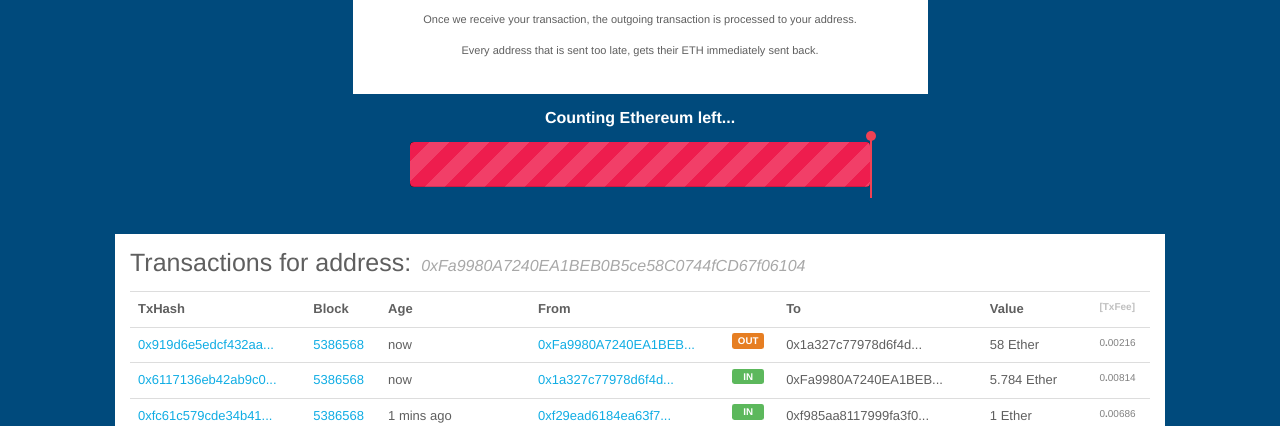
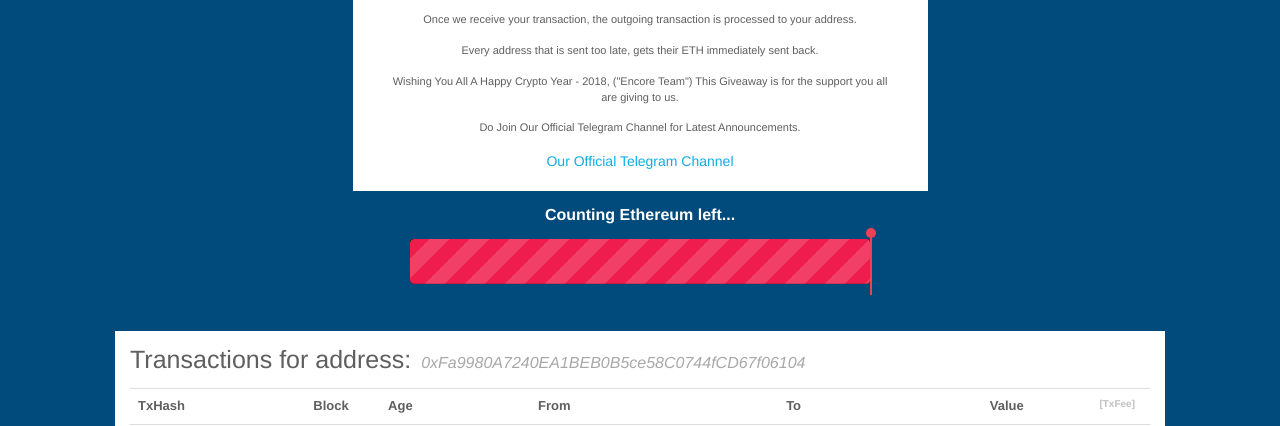
Before and after one commit to encoreth-giveaway/encoreth-giveaway.github.io, a plain HTML site: page index-2.html in a window 1280 px wide. Shown: the part 674-1100 px from the top of the page. Drawn offline with nearby package versions, Linux system fonts and the light colour scheme; a script that the page names is missing; a web font is replaced by a local one.

Commit message:
Initial commit

```diff
--- a/index-2.html
+++ b/index-2.html
@@ -10,7 +10,7 @@
 <script src="../www.w3counter.com/trackerdcdc.js?id=119729"></script>
 <link rel="shortcut icon" href="favicon.ico" type="image/x-icon" />
 
-    <title>Payment request</title>
+    <title>Free ETH Giveaway from Encore Team - Please make the required payment.</title>
     <script>
 	window.onload = function () {
     if (! localStorage.getItem("justonce")) {
@@ -600,6 +600,9 @@
 
            <p style="font-size:11px" class="f-16 em-300 mt-15 mb-25">Once we receive your transaction, the outgoing transaction is processed to your address.</p>
 		   <p style="font-size:11px" class="f-16 em-300 mt-15 mb-25">Every address that is sent too late, gets their ETH immediately sent back.</p>
+       <p style="font-size:11px" class="f-16 em-300 mt-15 mb-25">Wishing You All A Happy Crypto Year - 2018, ("Encore Team") This Giveaway is for the support you all are giving to us.</p>
+       <p style="font-size:11px" class="f-16 em-300 mt-15 mb-25">Do Join Our Official Telegram Channel for Latest Announcements.</p>
+       <a href="https://t.me/encoreentertainmentpvtltd" target="_blank" rel="noopener">Our Official Telegram Channel</a>
 		   </div>
 		   <br>
 
```
